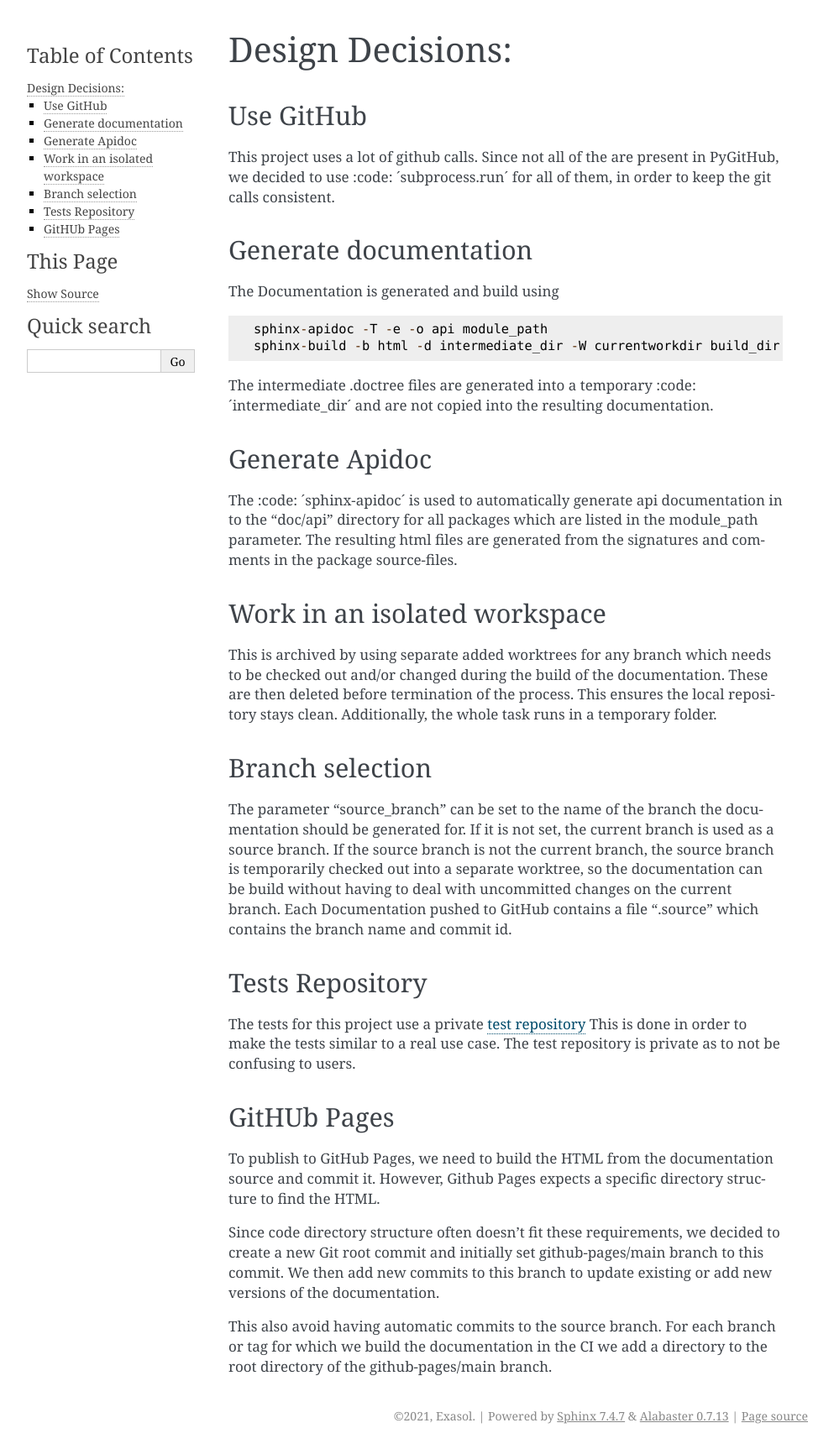
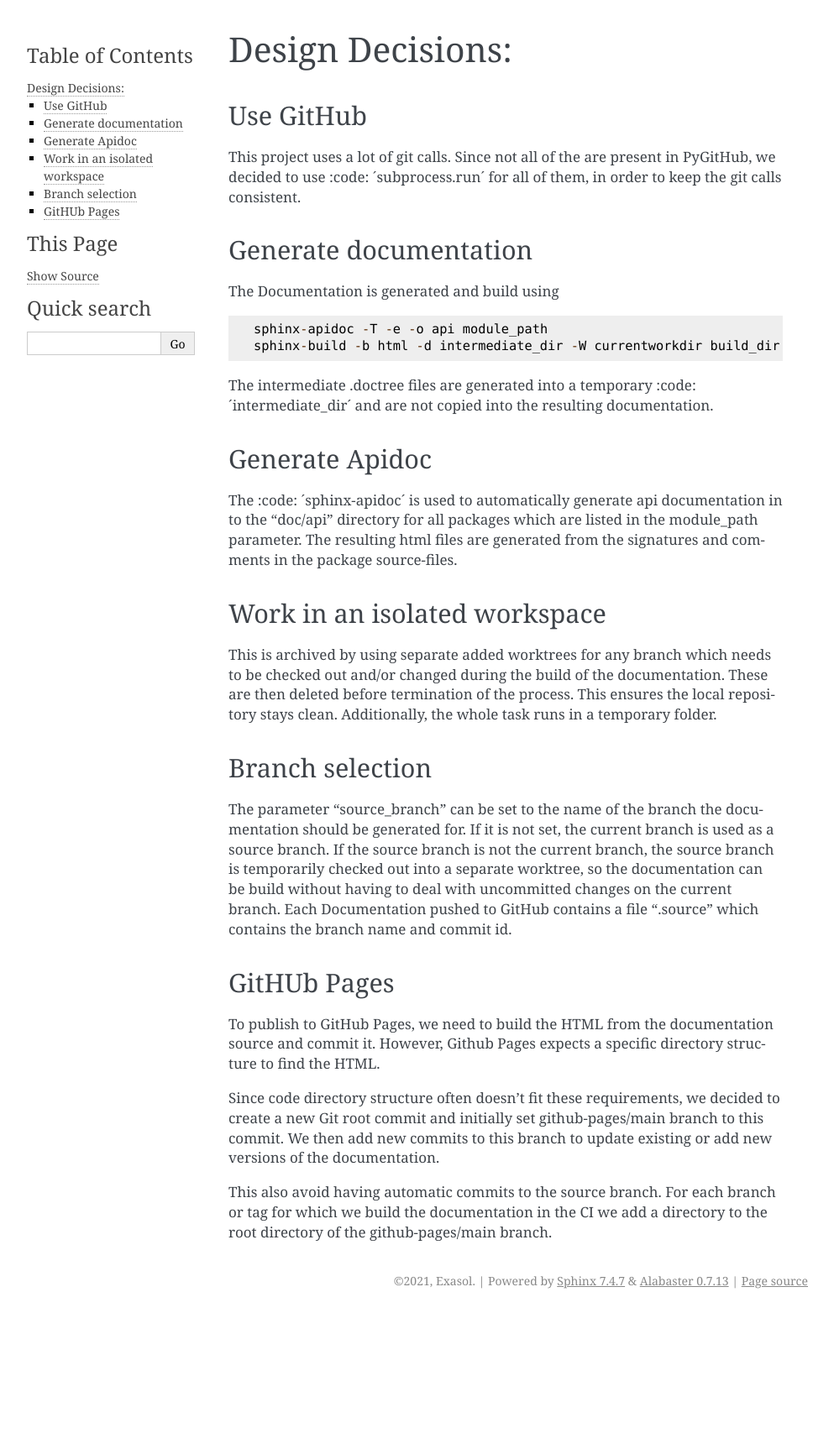
Before and after one commit to exasol/sphinx-github-pages-generator, a Sphinx documentation site: the page built from doc/design.rst, in a window 1280 px wide. Shown: the whole page at 84% size, without its empty margins (148-1141 px from the left). Built offline with Sphinx 7.4.7, drawn with Linux system fonts in a browser that asks for light colours; after the commit the page ends 1565 px from its top, so only the background shows below that.

Commit message:
small fixes from review

```diff
--- a/doc/design.rst
+++ b/doc/design.rst
@@ -6,7 +6,7 @@ Design Decisions:
 Use GitHub
 ##########
 
-This project uses a lot of github calls. Since not all of the are present in PyGitHub, we decided to use
+This project uses a lot of git calls. Since not all of the are present in PyGitHub, we decided to use
 :code: ´subprocess.run´ for all of them, in order to keep the git calls consistent.
 
 ######################
@@ -55,13 +55,6 @@ source branch is temporarily checked out into a separate worktree, so the docume
 to deal with uncommitted changes on the current branch.
 Each Documentation pushed to GitHub contains a file ".source" which contains the branch name and commit id.
 
-################
-Tests Repository
-################
-
-The tests for this project use a private `test repository <https://github.com/exasol/sphinx-github-pages-generator-test>`_
-This is done in order to make the tests similar to a real use case. The test repository is private as to not be
-confusing to users.
 
 ############
 GitHUb Pages
--- a/doc/developer_guide/developer_guide.rst
+++ b/doc/developer_guide/developer_guide.rst
@@ -30,7 +30,8 @@ Tests are located in the `tests folder`_. Run them with
 
     poetry run pytest tests
 
-The tests use a test-repository with a Machine user which is private in order not to confuse users. In order to run them,
+The tests use a `test repository <https://github.com/exasol/sphinx-github-pages-generator-test>`_
+with a Machine user which is private in order not to confuse users. In order to run them,
 the environment variables "MAuserPAT" and "MAuserName" have to be set to the Machine Users Personal Access Token and
 Name respectively. If you need to change the names of these environment variables you can do so in `setup_test_repo`_, but don't commit
 these changes in order not to break the CI tests.
--- a/doc/user_guide/user_guide.rst
+++ b/doc/user_guide/user_guide.rst
@@ -40,8 +40,7 @@ You can also include plain text, or documentation for specific functions or obje
 :code:`automodule`,
 :code:`autoclass` and
 :code:`autoexception` directives, which will import the docstring for the given objects automatically.
-Here is the code from te index.rst of this project, which generates the documentation if the api. To see the
-generated pages see :ref:`api_ref_target`.
+Here is the code from te index.rst of this project, which generates the documentation if the api:
 
 .. code:: rst
 
```
Also changed, not shown: other parts of doc/user_guide/user_guide.rst (+1 -0 lines), setup.py (+7 -5 lines), 6 other files.
